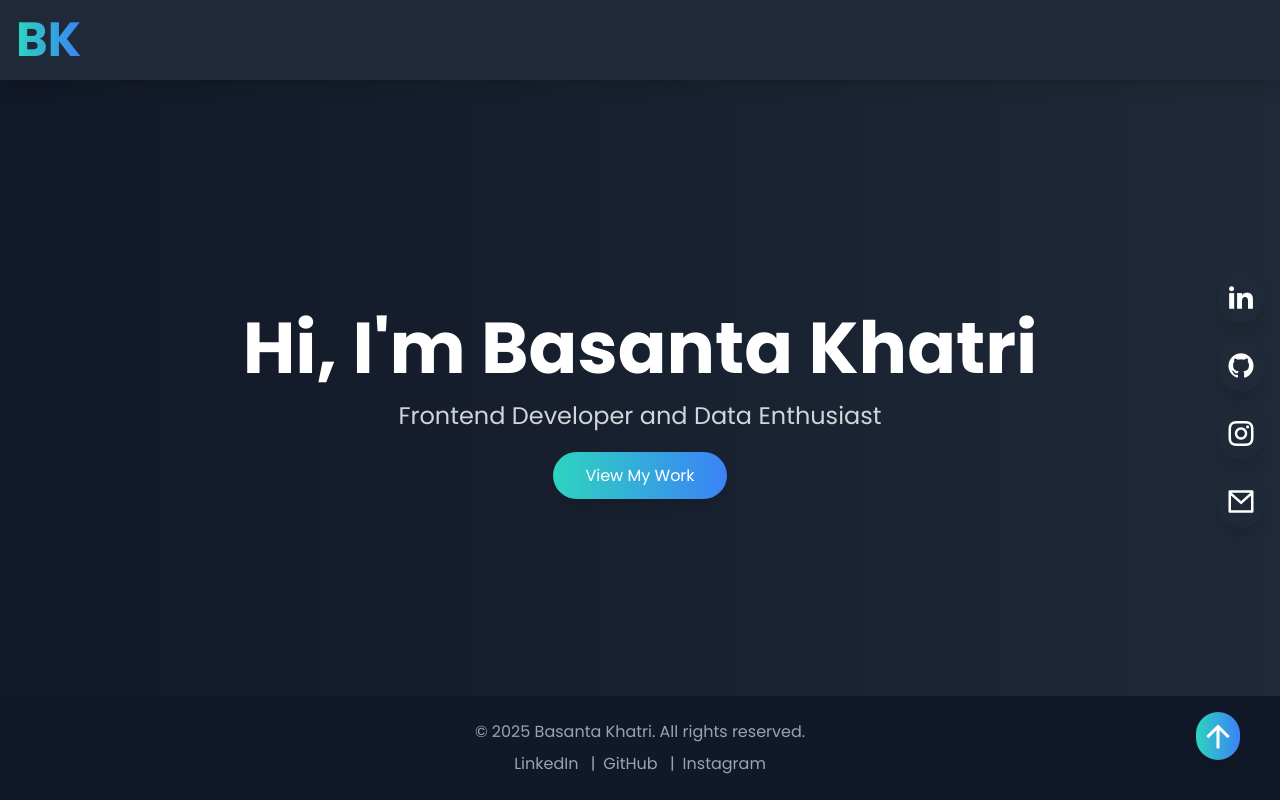
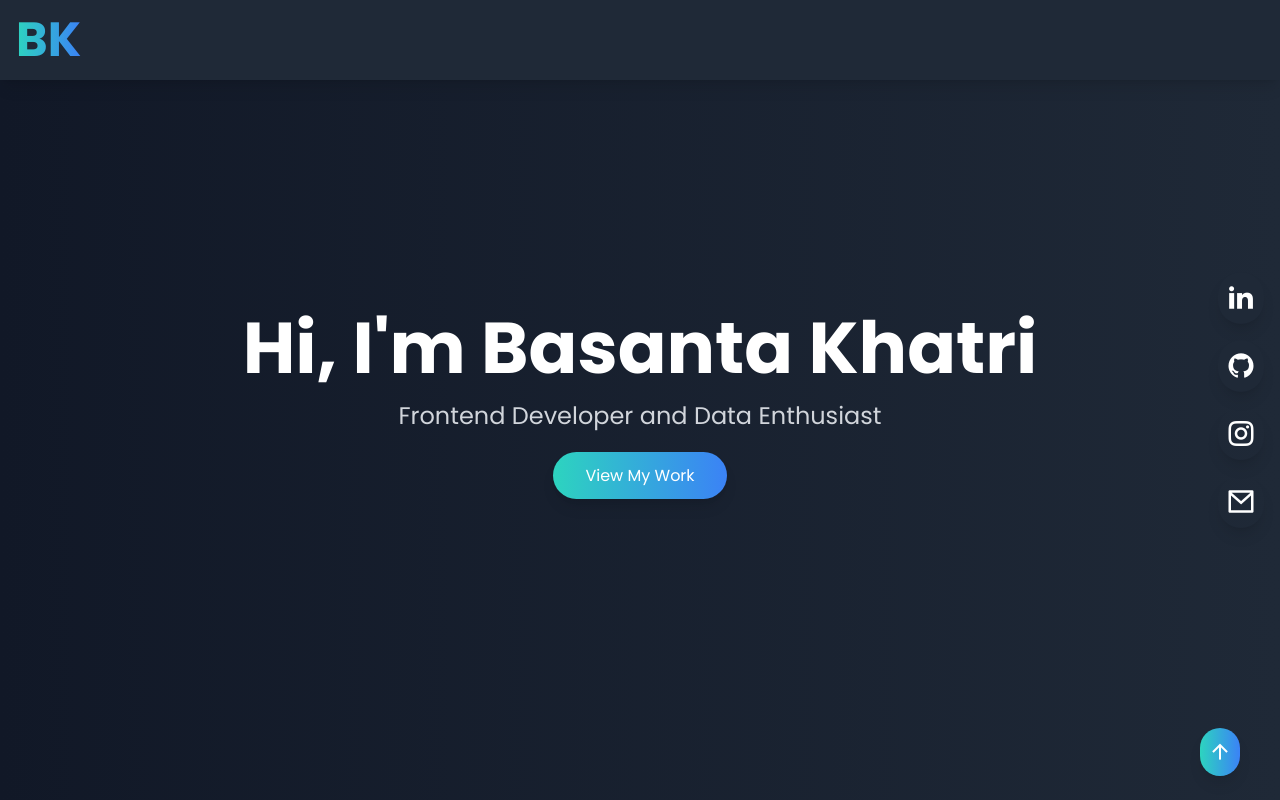
Before and after one commit to Basanta-khatri-0311/personal-portfolio, a React (Vite) app in the folder my-portfolio/: page / in a window 1280 px wide. Shown: the top 800 px of the page. Built offline with nearby package versions, Linux system fonts and the light colour scheme.

Commit message:
arranged the footer

```diff
--- a/my-portfolio/src/components/Footer.jsx
+++ b/my-portfolio/src/components/Footer.jsx
@@ -2,7 +2,7 @@ import React from "react";
 
 const Footer = () => {
   return (
-    <footer className="fixed bottom-0 w-screen  bg-gray-900 text-gray-400 py-6 mt-8">
+    <footer className="bg-gray-900 text-gray-400 py-6 mt-auto"> {/* `mt-auto` pushes footer to bottom */}
       <div className="container mx-auto text-center">
         <p className="mb-2">
           © {new Date().getFullYear()} Basanta Khatri. All rights reserved.
@@ -13,6 +13,7 @@ const Footer = () => {
             target="_blank"
             rel="noopener noreferrer"
             className="hover:text-white transition duration-300 mx-2"
+            aria-label="LinkedIn"
           >
             LinkedIn
           </a>{" "}
@@ -22,6 +23,7 @@ const Footer = () => {
             target="_blank"
             rel="noopener noreferrer"
             className="hover:text-white transition duration-300 mx-2"
+            aria-label="GitHub"
           >
             GitHub
           </a>{" "}
@@ -31,18 +33,20 @@ const Footer = () => {
             target="_blank"
             rel="noopener noreferrer"
             className="hover:text-white transition duration-300 mx-2"
+            aria-label="Instagram"
           >
             Instagram
           </a>
         </p>
-        <a
-          href="#"
-          className="fixed bottom-24 right-6 lg:right-10 lg:bottom-10 bg-gradient-to-r from-teal-400 to-blue-500 text-white rounded-full p-1  shadow-lg hover:bg-opacity-80 hover:shadow-xl transform hover:scale-125 transition-transform duration-300 ease-in-out"
-          title="Go to Top"
-        >
-          <i className="ri-arrow-up-line text-4xl"></i>
-        </a>
       </div>
+      {/* Back-to-top button (positioned separately) */}
+      <a
+        href="#home"
+        className="fixed bottom-6 right-6 lg:right-10 bg-gradient-to-r from-teal-400 to-blue-500 text-white rounded-full p-2 shadow-lg hover:scale-125 transition-transform duration-300 ease-in-out"
+        aria-label="Back to top"
+      >
+        <i className="ri-arrow-up-line text-2xl" />
+      </a>
     </footer>
   );
 };
```
